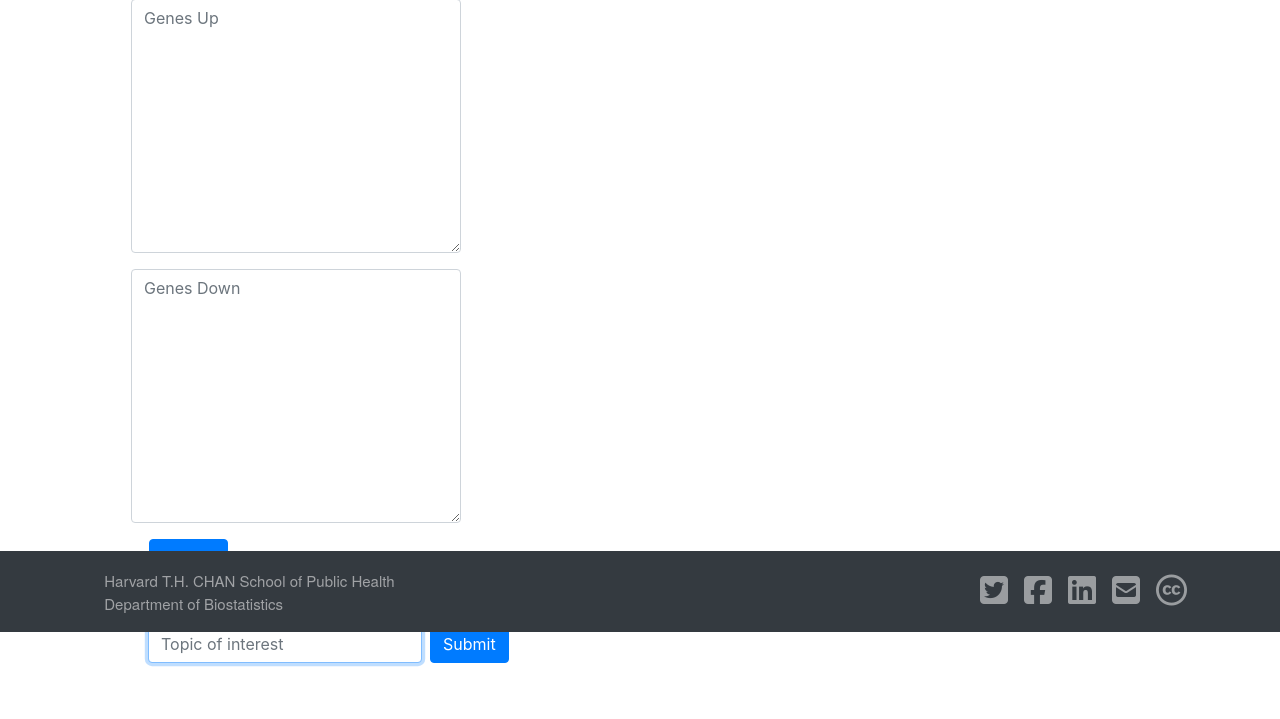
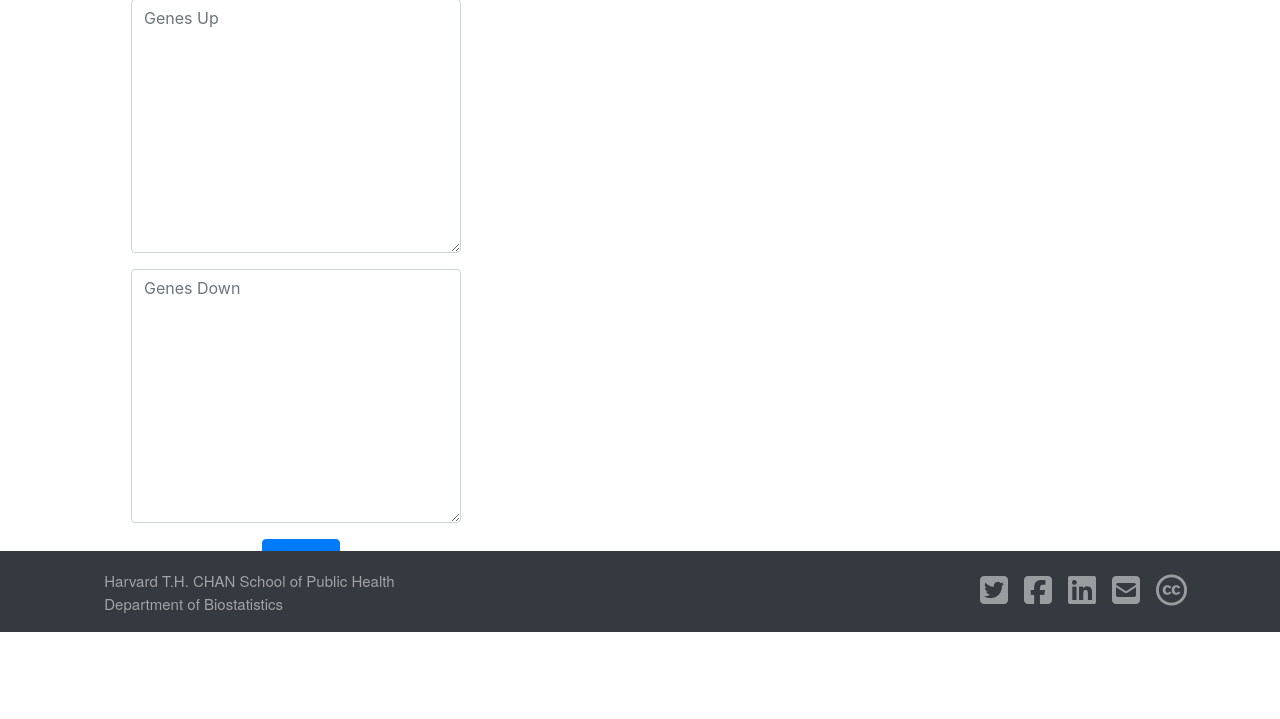
Before and after one commit to QuackenbushLab/grand, a Django app: page /analysis/ in a window 1280 px wide. Shown: the part 168-887 px from the top of the page. After the commit the page ends 800 px from the top, so only its background shows below. Run offline with Django 3.2, Linux system fonts and the light colour scheme; some libraries are stand-ins or nearby versions.

```diff
--- a/grandapp/templates/analysis.html
+++ b/grandapp/templates/analysis.html
@@ -6,7 +6,7 @@
   <meta http-equiv="X-UA-Compatible" content="IE=edge">
   <meta name="viewport" content="width=device-width, initial-scale=1, shrink-to-fit=no">
   <meta http-equiv="x-ua-compatible" content="ie=edge">
-   <link href="https://getbootstrap.com/docs/4.2/dist/css/bootstrap.min.css" rel="stylesheet" integrity="sha384-GJzZqFGwb1QTTN6wy59ffF1BuGJpLSa9DkKMp0DgiMDm4iYMj70gZWKYbI706tWS" crossorigin="anonymous">
+  <link rel="stylesheet" type="text/css" href="https://stackpath.bootstrapcdn.com/bootstrap/4.2.1/css/bootstrap.min.css">
   <title>Bootstrap</title>
 </head>
 <body>
@@ -66,24 +66,19 @@
                         {% render_field geneform.contentdown class="form-control" placeholder="Genes Down" %}
                     </div>
                     </div>
-                    <div class="button-box">
-                    &nbsp; &nbsp; <button id="a" class="btn btn-primary" type="submit" name="submit">
-  			Submit
-		     </button>
+                    <div class="form-actions button-box">
+                    &nbsp; &nbsp; &nbsp; &nbsp; &nbsp; &nbsp; &nbsp; &nbsp; &nbsp; &nbsp; &nbsp; &nbsp; &nbsp; &nbsp; &nbsp;<button type="submit"  name="submit" class="btn btn-primary" id="btnFetch">Submit</button>
                     </div>
                </form>
 
 	</section>
-
-    <div style="margin:3em;">
-  <form class="form-inline" id="topicForm" action="" method="POST">
-    <input type="text" id="inputTopic" name="topic" class="form-control mb-2 mr-sm-2" placeholder="Topic of interest" required autofocus/>
-    <button type="button" id="btnFetch" class="btn btn-primary mb-2">Submit</button>
-  </form>
-</div>
     </div>
 </div>
 
+<script src="https://kit.fontawesome.com/a076d05399.js"></script>
+<script src="https://code.jquery.com/jquery-3.3.1.slim.min.js"></script>
+<script src="https://cdnjs.cloudflare.com/ajax/libs/popper.js/1.14.6/umd/popper.min.js"></script>
+<script src="https://stackpath.bootstrapcdn.com/bootstrap/4.2.1/js/bootstrap.min.js"></script>
 <script>
 $(document).ready(function() {
     $("#btnFetch").click(function() {
@@ -96,9 +91,5 @@ $(document).ready(function() {
     });
 });
 </script>
-<script src="https://kit.fontawesome.com/a076d05399.js"></script>
-<script src="https://code.jquery.com/jquery-3.3.1.slim.min.js" integrity="sha384-q8i/X+965DzO0rT7abK41JStQIAqVgRVzpbzo5smXKp4YfRvH+8abtTE1Pi6jizo" crossorigin="anonymous"></script>
-<script src="https://cdnjs.cloudflare.com/ajax/libs/popper.js/1.14.6/umd/popper.min.js"></script>
-<script src="https://stackpath.bootstrapcdn.com/bootstrap/4.2.1/js/bootstrap.min.js"></script>
 </body>
 </html>
```
